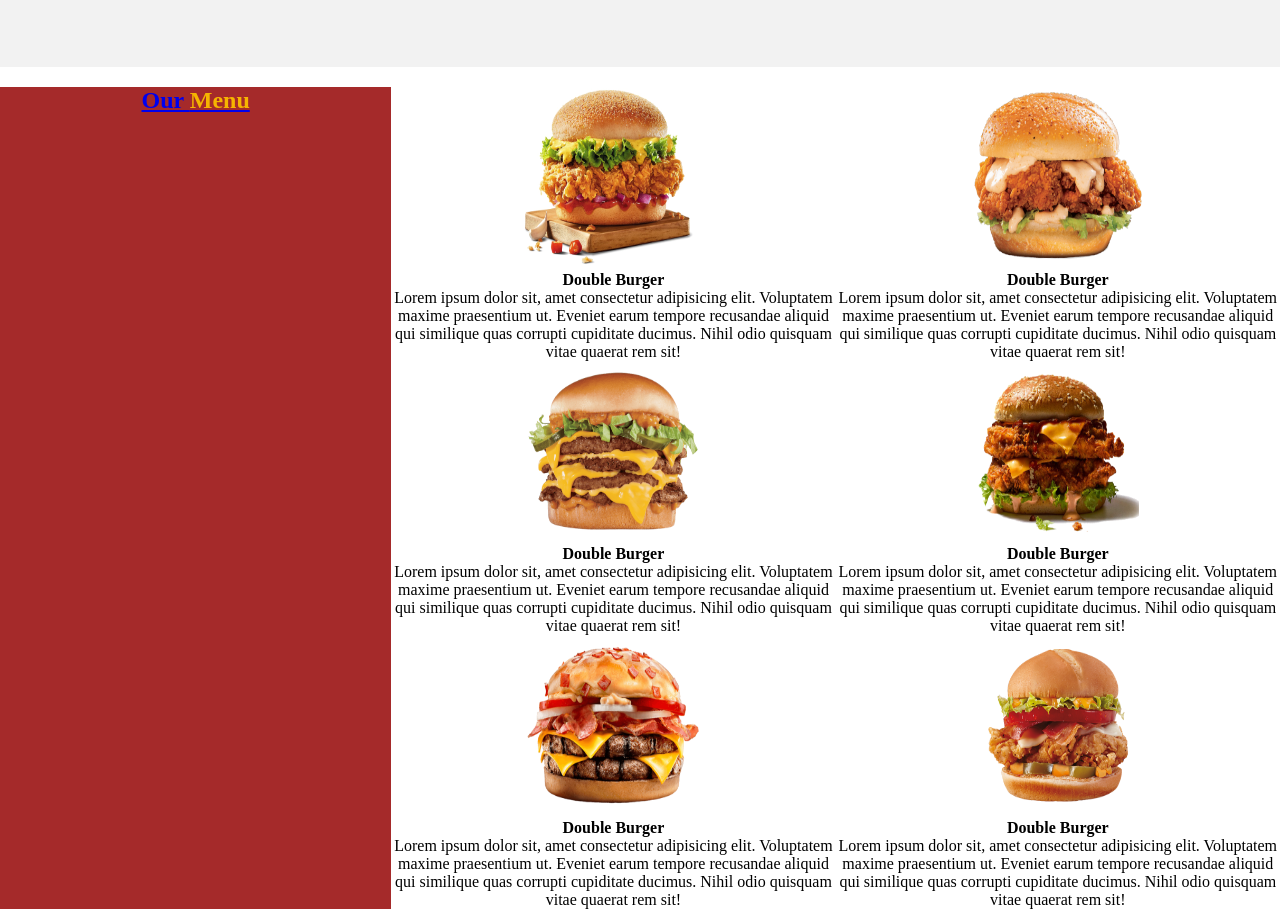
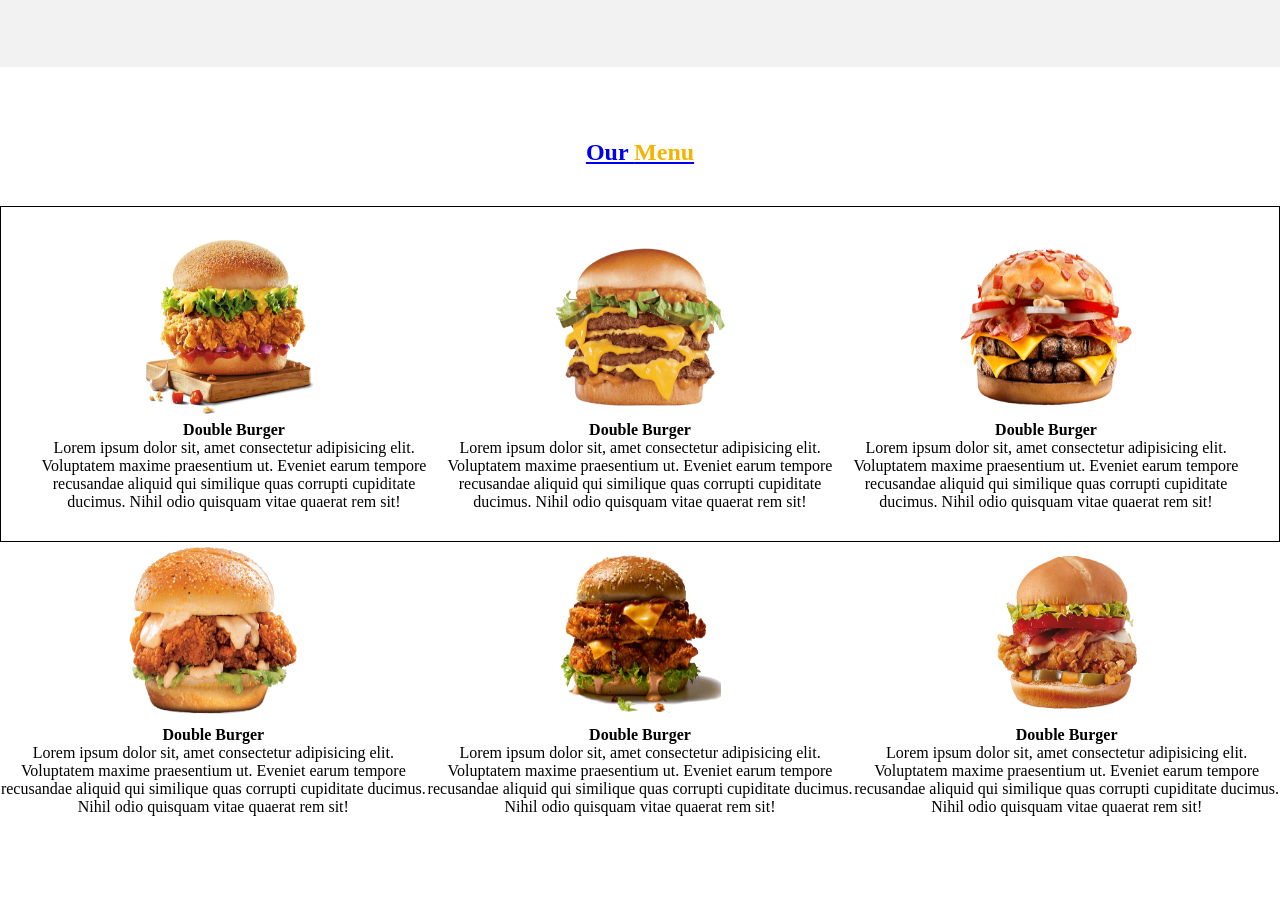
Before and after one commit to Wannjer1/MPP24BURGERpalace, a plain HTML site: page index.html in a window 1280 px wide. Shown: the part 1126-2038 px from the top of the page. After the commit the page ends 1982 px from the top, so only its background shows below. Drawn offline with Linux system fonts and the light colour scheme.

Commit message:
Styles the menu section of the webpage

```diff
--- a/style.css
+++ b/style.css
@@ -132,14 +132,24 @@
 }
 
 .menu{
-    padding: 20px 0;
-    display: flex;
+    padding: 40px 0;
     text-align: center;
 }
 
 #menu1{
     width: 100%;
-    background-color: brown;
+    margin-top: 2em;
+}
+
+.menu2{
+    display: flex;
+    margin-top: 40px;
+    padding: 30px;
+    border: 1px solid black;
+}
+
+.menu3{
+    display: flex;
 }
 
 
```
